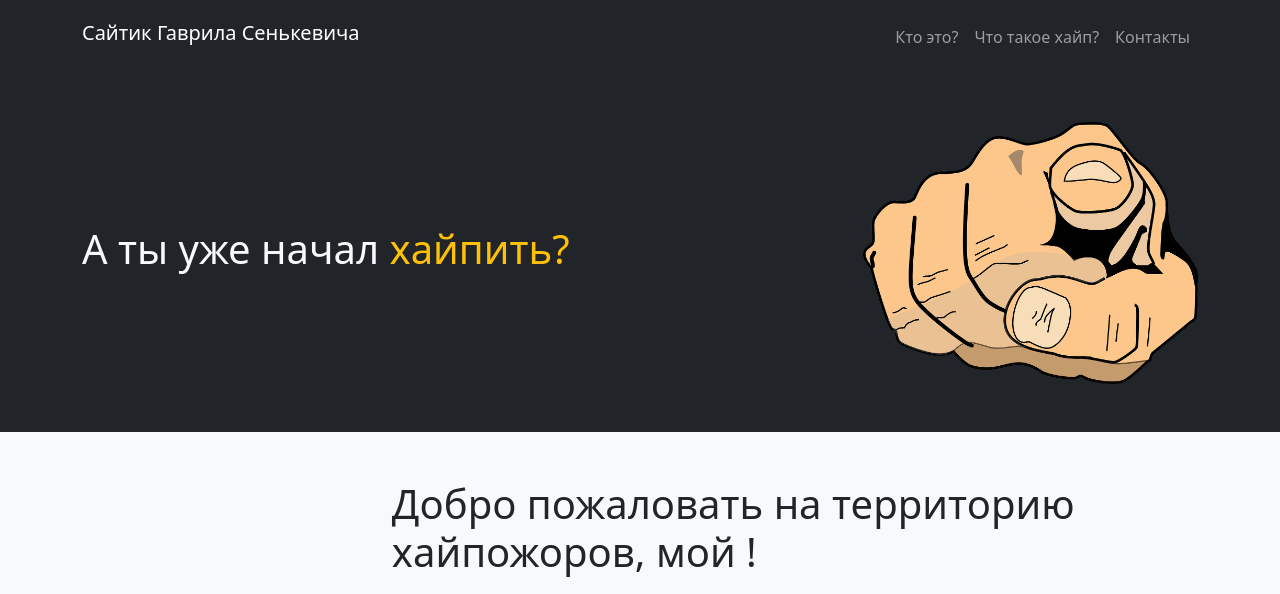
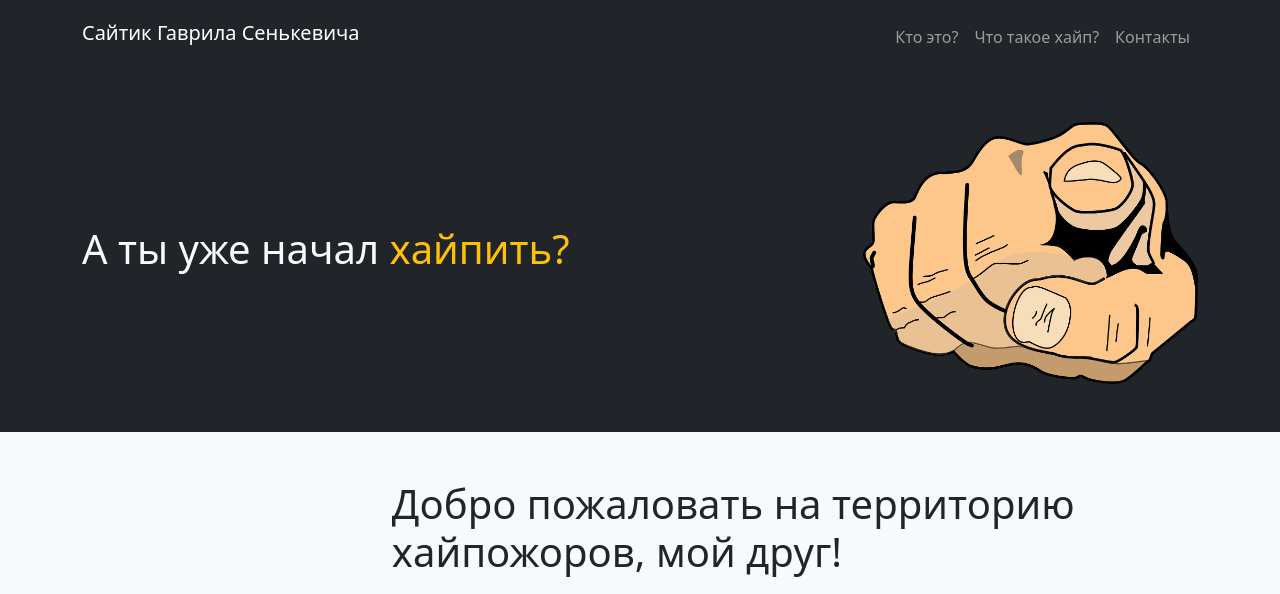
Before and after one commit to gavril-s/gavrilsenkevich, a plain HTML site: page index.html in a window 1280 px wide. Shown: the top 594 px of the page. Drawn offline with nearby package versions, Linux system fonts and the light colour scheme.

Commit message:
Update index.html

```diff
--- a/index.html
+++ b/index.html
@@ -63,7 +63,7 @@
                 alt=""
                 />
                 <article>
-                    <h1> Добро пожаловать на территорию хайпожоров, мой !</h1>
+                    <h1> Добро пожаловать на территорию хайпожоров, мой друг!</h1>
                     <p class="lead my-4">
                         Кто я? Обычный русский любитель хайпа. На этом сайте ты узнаешь о всех тонкостях этого невероятно важного в современной культуре понятия.<br>
                         Дээээбчик! Ой, извини, я немного забегаю вперёд...
```
